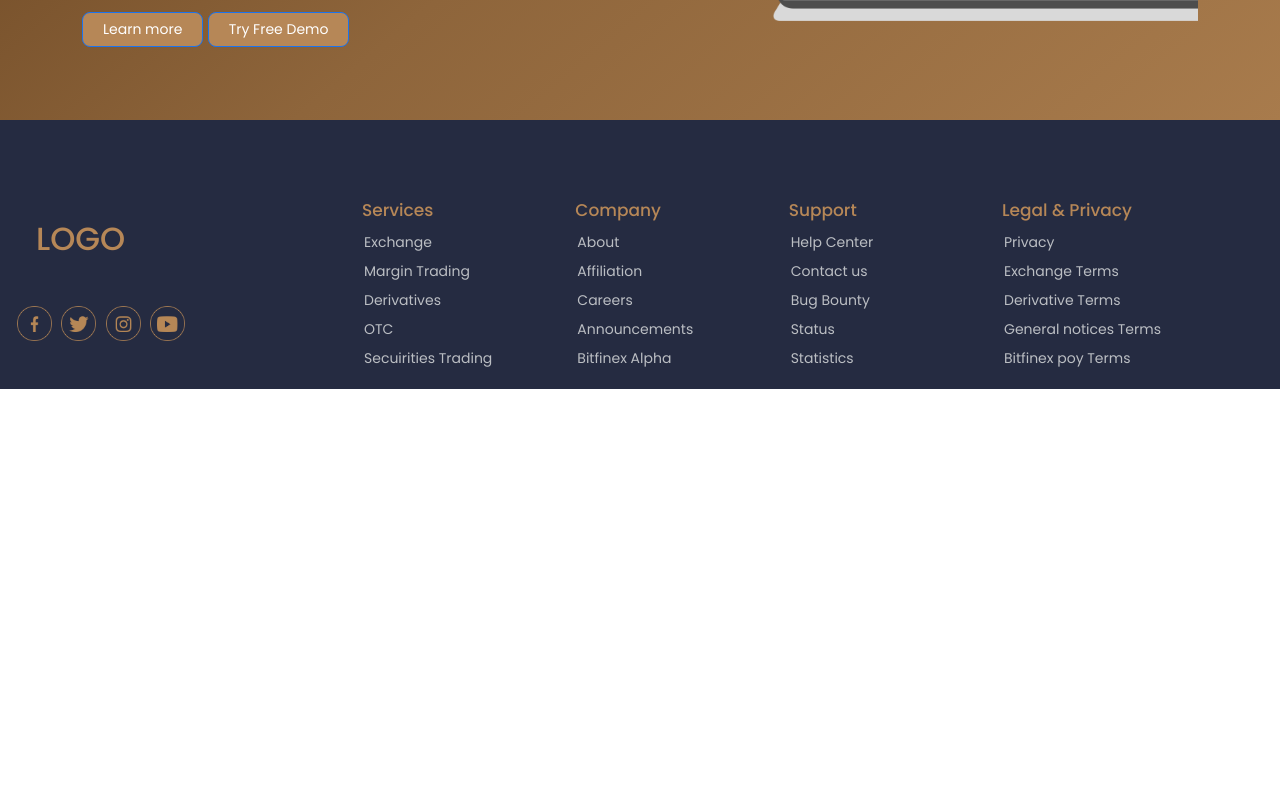
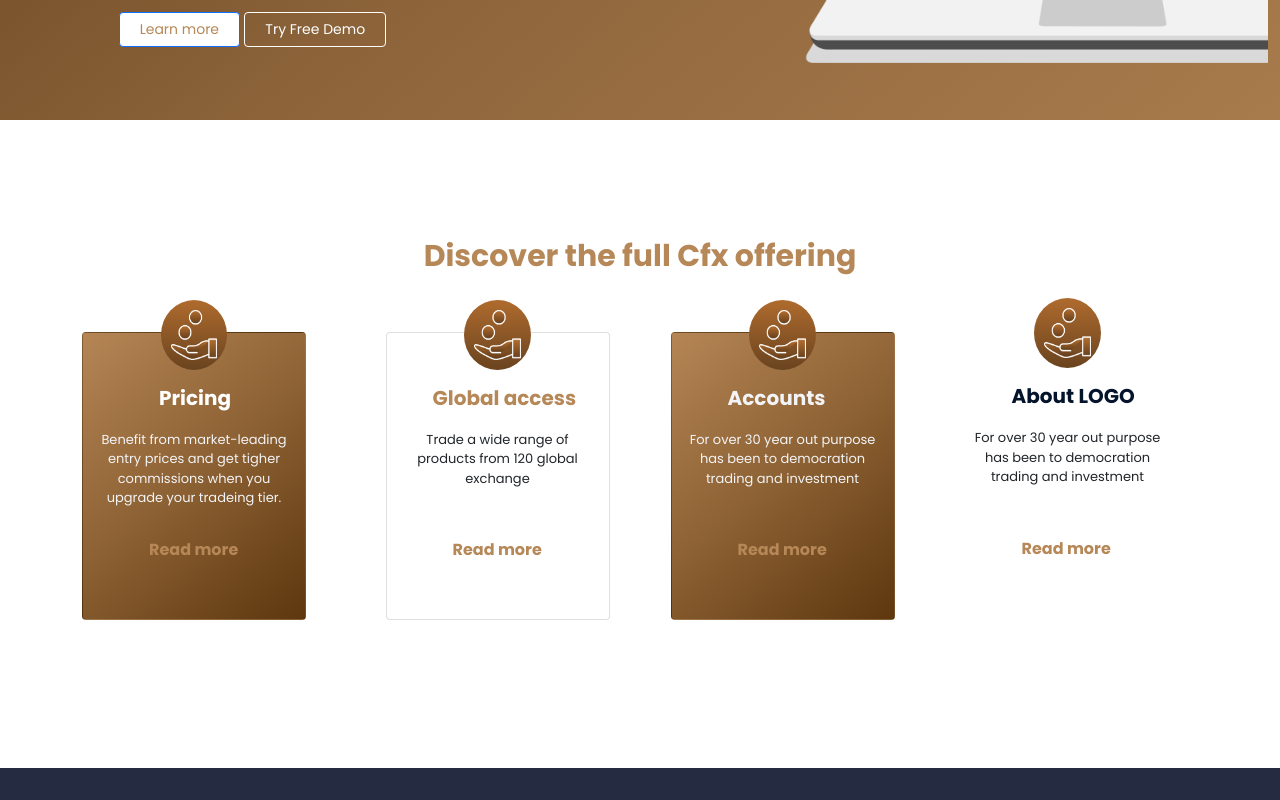
Before and after one commit to Janakalidasan/Demo11, a plain HTML site: page platform.html in a window 1280 px wide. Shown: the part 1460-2260 px from the top of the page. Before the commit the page ends 1849 px from the top, so only its background shows below. Drawn offline with nearby package versions, Linux system fonts and the light colour scheme.

Commit message:
plateform

```diff
--- a/Assets/style.css
+++ b/Assets/style.css
@@ -227,7 +227,127 @@
 }#merun{
     background-image: linear-gradient(140deg,rgba(99, 63, 29, 1),rgba(142, 101, 59, 1),rgba(168, 123, 76, 1));
 height: 580px;
+}#su-2 {
+    font-size: 14px;
+    color: rgba(182, 135, 87, 1) !important;
+    background-color:white ;
+     padding-left: 20px;
+      padding-right: 20px;
+
+
+}#su-2:hover {
+    font-size: 14px;
+    color:white !important;
+    border: 1px solid white;
+    background-color: transparent;
+     padding-left: 20px;
+      padding-right: 20px;
+
+}#su-3 {
+      font-size: 14px;
+      color:white !important;
+      border: 1px solid white;
+      background-color: transparent;
+       padding-left: 20px;
+        padding-right: 20px;
+
+}#su-3:hover {
+    font-size: 14px;
+    color: rgba(182, 135, 87, 1) !important;
+    background-color:white ;
+     padding-left: 20px;
+      padding-right: 20px;
+}.lap-1{
+    margin-left: 10px;
+}.tit {
+    color:rgba(182, 135, 87, 1) ;
+
+    text-align: center;
+
+    font-size: 30px;
+    font-weight: bolder;
+    padding-top: 70px;
 }
+.csc{
+   background-image: linear-gradient(180deg,rgba(175, 107, 46, 1),rgba(105, 67, 31, 1));
+    border-radius: 50%;
+    width: 30%;
+    padding: 10px 10px 10px 10px;
+    margin-left: 35%;
+    margin-top: -15%;
+}
+#top {
+    width: 50px;
+    height: 50px;
+}
+
+.card-1 {
+    background-image: linear-gradient(140deg,rgba(181, 133, 85, 1),rgba(140, 97, 51, 1),rgba(94, 55, 15, 1));
+    border-radius: 5px;
+    margin-top: 50px;
+    margin-bottom: 100px;
+
+}
+
+.card-2 {
+    background-color: hsl(0deg 0% 100%);
+    border-radius: 5px;
+    margin-top: 50px;
+
+}
+
+.card-title {
+    margin-left: 60px;
+    font-weight: bold;
+    color: hsl(0deg 0% 100%);
+}
+
+.card-title-1 {
+    margin-left: 30px;
+    font-weight: bold;
+    color:rgba(182, 135, 87, 1) ;
+}
+
+.card-title-2 {
+    margin-left: 40px;
+    font-weight: bold;
+    color: hsl(225deg 18% 96%);
+}
+
+.card-title-3 {
+    margin-left: 40px;
+    font-weight: bold;
+    color: hsl(215deg 87% 9%);
+}
+
+.card-text {
+    text-align: center;
+    font-size: 13px;
+    color: hsl(225deg 18% 96%);
+    margin-top: 20px;
+}
+
+.card-text-1 {
+    text-align: center;
+    font-size: 13px;
+    color: ;
+    margin-top: 20px;
+}
+
+.rmore {
+    margin-left: 50px;
+    color: hsl(215deg 85% 51%);
+    font-weight: bold;
+    margin-top: 30px;
+}
+
+.rmore-1 {
+    margin-left: 50px;
+    color: hsl(215deg 85% 51%);
+    font-weight: bold;
+    margin-top: 50px;
+}
+
 @media (max-width:540px){
     .size {
         width: 35px;
@@ -252,5 +372,12 @@ height: 580px;
     }
 }
 @media (min-width:1500px) and (max-width:1890px){
-
+    .csc{
+        background-color: rgba(182, 135, 87, 1);
+        border-radius: 50%;
+        width: 31%;
+        padding: 10px 10px 10px 10px;
+        margin-left: 35%;
+        margin-top: -15%;
+    }
 }
--- a/platform.html
+++ b/platform.html
@@ -31,9 +31,10 @@
   </div>
   <!--2-->
   <div class="container-fluid">
-    <div class="container">
+    <div class="">
       <div class="row">
-        <div class="col-lg-6 col-sm-12  col-md-6" id="laptop">
+        <div class="col-lg-1"></div>
+        <div class="col-lg-5 col-sm-12  col-md-6" id="laptop">
 
           <h2 class="title">LOGO</h2>
           <p class="paragrap-1">Our award-winning trading platform</p>
@@ -49,7 +50,7 @@
           <button class="learn btn" id="su-0">Learn more</button>
           <button class="platform btn"id="su-1" >Preview Platform</button>
         </div>
-        <div class="col-lg-6 col-sm-12 col-md-6 ">
+        <div class="col-lg-6 col-sm-12 col-md-6">
             <div class="">
                 <img class="laptop img-fluid" src="Assets/img/Group 161775.png" >
             </div>
@@ -61,9 +62,12 @@
   </div>
   <!--3-->
   <div class="container-fluid" id="merun">
-    <div class="container">
+    <div class="">
       <div class="row">
-        <div class="col-lg-6 col-sm-12  col-md-6" id="laptop">
+        <div class="col-lg-1">
+
+        </div>
+        <div class="col-lg-5 col-sm-12  col-md-6" id="laptop">
           <h2 class="title-3">LOGO</h2>
           <p class="paragrap-2">Our fully customisable,professional-grade platform</p>
           <h4 class="title-4">Key features</h4>
@@ -78,19 +82,85 @@
           <p class="paragrap-2">Fully customisableacross six screens,with advanced workspace<br>
              management and
             multi-channel linking between modules.<br>Access on PC and MAC.</p>
-          <button class="learn btn btn-primary" id="su"style="color:white;border-color: hsl(215deg 86% 52%);border-radius: 8px;">Learn more</button>
-          <button class="platform btn btn-primary" id="su" style="color:white;border-color: hsl(215deg 86% 52%);border-radius: 8px;">Try Free Demo</button>
+          <button class="learn btn btn-primary" id="su-2">Learn more</button>
+          <button class="platform btn btn-primary" id="su-3">Try Free Demo</button>
         </div>
-        <div class="col-lg-6 col-sm-12 col-md-6">
+        <div class="col-lg-6 col-sm-12 col-md-6 text-end">
          <div class="lap-1">
-            <img class="laptop-group img-fluid" src="Assets/img/Groupaaa.png"  >
+            <img class="laptop-group img-fluid" src="Assets/img/Groupaaa.png">
          </div>
         </div>
       </div>
     </div>
 
   </div>
+<!--4-->
+<div class="">
+    <div class="container py-5">
 
+      <h4 class="tit">Discover the full Cfx offering</h4>
+
+      <div class="row">
+        <div class="col-lg-3 col-sm-12 col-md-3">
+            <!-- <div class="csc text-center d-flex justify-content-center">
+                <img id="top" src="Assets/img/Group 161316.png" class="img-fluid" alt="...">
+               </div> -->
+          <div class="card card-1" style="width: 14rem;height:18rem;">
+            <div class="csc">
+            <img id="top" src="Assets/img/Group 161316.png" class="img-fluid" alt="...">
+           </div>
+            <div class="card-body">
+              <h5 class="card-title">Pricing</h5>
+              <p class="card-text">Benefit from market-leading entry prices and get tigher commissions when you upgrade
+                your tradeing tier.</p>
+              <p class="rmore"><a href="#" style="text-decoration-line: none;color: rgba(182, 135, 87, 1);">Read more</a></p>
+            </div>
+          </div>
+        </div>
+         <div class="col-lg-3 col-sm-12  col-md-3 d-flex justify-content-center">
+          <div class=" card card-2" style="width: 14rem;height: 18rem;">
+            <div class="csc">
+            <img id="top" src="Assets/img/Group 161316.png" class="img-fluid" alt="...">
+           </div>
+
+            <div class="card-body">
+              <h5 class="card-title-1">Global access</h5>
+              <p class="card-text-1">Trade a wide range of products from 120 global exchange</p>
+              <p class="rmore-1"><a href="#" style="text-decoration-line: none;color: rgba(182, 135, 87, 1);">Read more</a></p>
+
+            </div>
+          </div>
+        </div>
+        <div class="col-lg-3 col-sm-12  col-md-3 d-flex justify-content-center">
+          <div class="card card-1" style="width: 14rem; height: 18rem;">
+             <div class="csc">
+            <img id="top" src="Assets/img/Group 161316.png" class="img-fluid" alt="...">
+           </div>
+            <div class="card-body">
+              <h5 class="card-title-2">Accounts</h5>
+              <p class="card-text">For over 30 year out purpose has been to democration trading and investment</p>
+              <p class="rmore-1"><a href="#" style="text-decoration-line: none;color: rgba(182, 135, 87, 1);">Read more</a></p>
+
+            </div>
+          </div>
+        </div>
+        <div class="col-lg-3 col-sm-12  col-md-3 d-flex justify-content-center">
+          <div class="card-2" style="width: 14rem;height: 18rem;">
+            <div class="csc">
+            <img id="top" src="Assets/img/Group 161316.png" class="img-fluid" alt="...">
+           </div>
+            <div class="card-body">
+              <h5 class="card-title-3">About LOGO</h5>
+              <p class="card-text-1">For over 30 year out purpose has been to democration trading and investment</p>
+              <p class="rmore-1"><a href="#" style="text-decoration-line: none;color: rgba(182, 135, 87, 1);">Read more</a></p>
+            </div>
+          </div>
+        </div>
+      </div>
+
+
+    </div>
+  </div>
    <!--footer-->
  <footer></footer>
  <!---->
```
